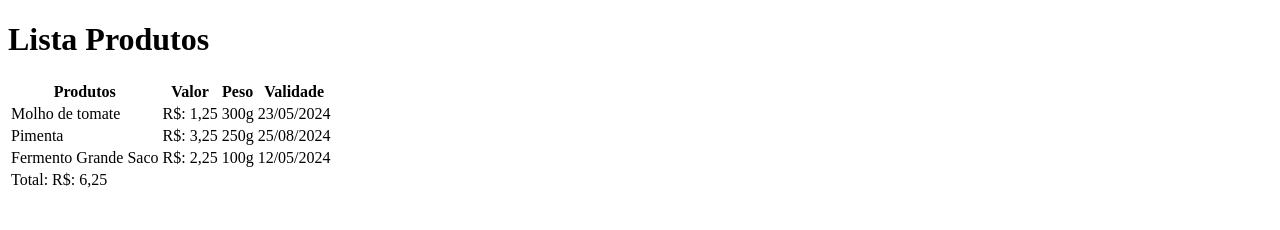
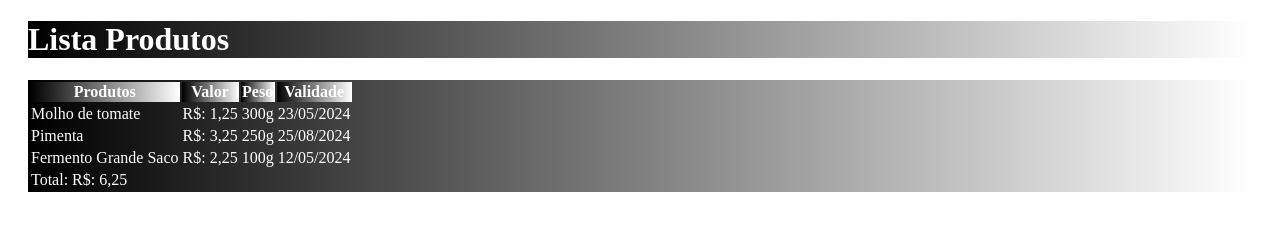
Before and after one commit to Hideknes/Curso-FAP, a plain HTML site: page index.html in a window 1280 px wide. Drawn offline with Linux system fonts and the light colour scheme.

Commit message:
Add files via upload

```diff
--- a/css/style.css
+++ b/css/style.css
@@ -1,4 +1,13 @@
-body{
-    background-color: white;
+section table thead tr th{
+    color: #FFFFFF;
+    background-image: linear-gradient(to right, black, white);
 
 }
+
+section, header {
+
+    color: #FFFFFF;
+    justify-content: center;
+    margin:20px;
+    background-image: linear-gradient(to right, black, white);
+}
--- a/index.html
+++ b/index.html
@@ -11,12 +11,13 @@
         <header>
             <h1>Lista Produtos</h1>
         </header>
+
         <section class="table-list">
             <table>
                 <thead>
                     <tr>
                             <th>Produtos</th>
-                            <th>Valor</th>
+                            <th class="valor">Valor</th>
                             <th>Peso</th>
                             <th>Validade</th>
                     </tr>
@@ -42,7 +43,7 @@
                     </tr>
 
                 </tbody>
-            <tfoot class="info-list">
+            <tfoot id="info-list">
                 <tr>
                     <td scope="row" colspan="4">Total: R$: 6,25</td>
                 </tr>
```
